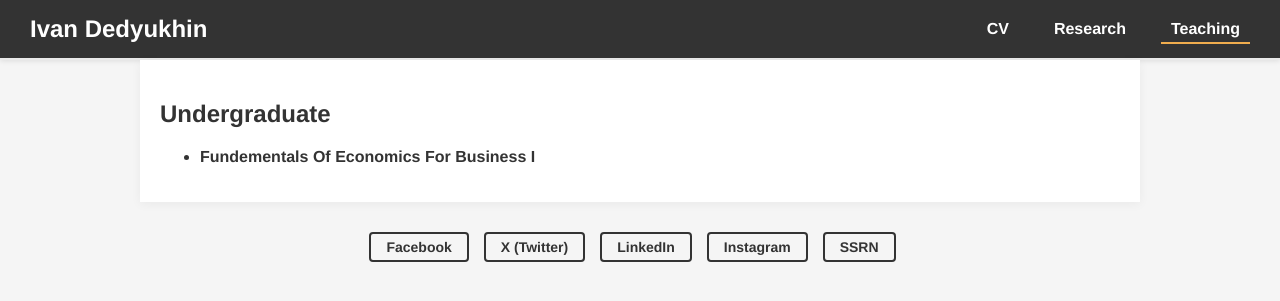
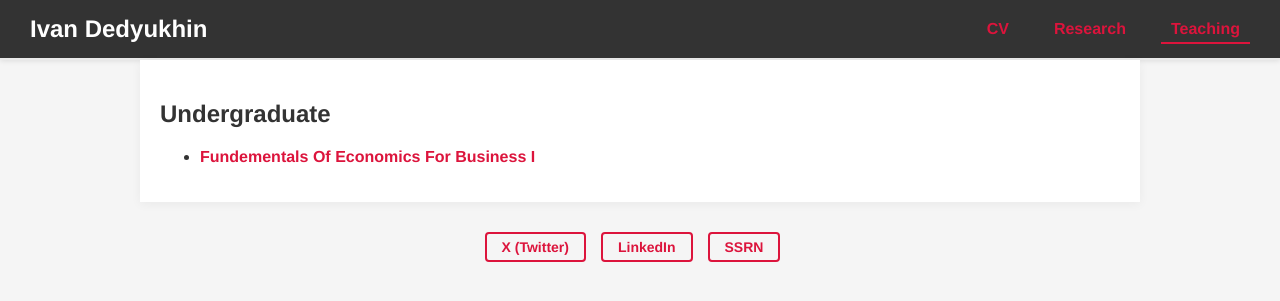
Before and after one commit to Dedyukhin/dedyukhin.github.io, a Jekyll site: the page built from Teaching.md, in a window 1280 px wide. Shown: the top 301 px of the page. Built offline with Jekyll 4.4.1, drawn with Linux system fonts in a browser that asks for light colours.

Commit message:
Update default.html

```diff
--- a/_layouts/default.html
+++ b/_layouts/default.html
@@ -69,14 +69,14 @@
         /* Navigation bar link styling */
         .horizontal-nav a {
             text-decoration: none;
-            color: #fff;
+            color: crimson;
             font-weight: 600;
             padding: 5px 10px;
             transition: color 0.3s ease;
         }
 
         .horizontal-nav a.active {
-            border-bottom: 2px solid #f0ad4e;
+            border-bottom: 2px solid crimson;
         }
 
         .horizontal-nav a:hover {
@@ -120,25 +120,26 @@
         }
 
         .social-links a {
-            color: #333;
+            color: crimson;
             text-decoration: none;
             margin-right: 15px;
             font-size: 14px;
             font-weight: 600;
             padding: 5px 15px;
-            border: 2px solid #333;
+            border: 2px solid crimson;
             border-radius: 4px;
             transition: background-color 0.3s ease, color 0.3s ease;
             margin-bottom: 10px;
         }
 
         .social-links a:hover {
-            background-color: #333;
+            background-color: crimson;
             color: #fff;
         }
 
+        /* General link styling */
         a {
-            color: #333;
+            color: crimson;
             text-decoration: none;
         }
 
@@ -167,10 +168,8 @@
     </div>
 
     <div class="social-links">
-        <a href="https://www.facebook.com/ivan.dedyukhin.3/" target="_blank">Facebook</a>
         <a href="https://x.com/duduhin" target="_blank">X (Twitter)</a>
         <a href="https://www.linkedin.com/in/ivan-dedyukhin/" target="_blank">LinkedIn</a>
-        <a href="https://www.instagram.com/duduhin/" target="_blank">Instagram</a>
         <a href="https://papers.ssrn.com/sol3/cf_dev/AbsByAuth.cfm?per_id=6914508" target="_blank">SSRN</a>
     </div>
 </body>
```
